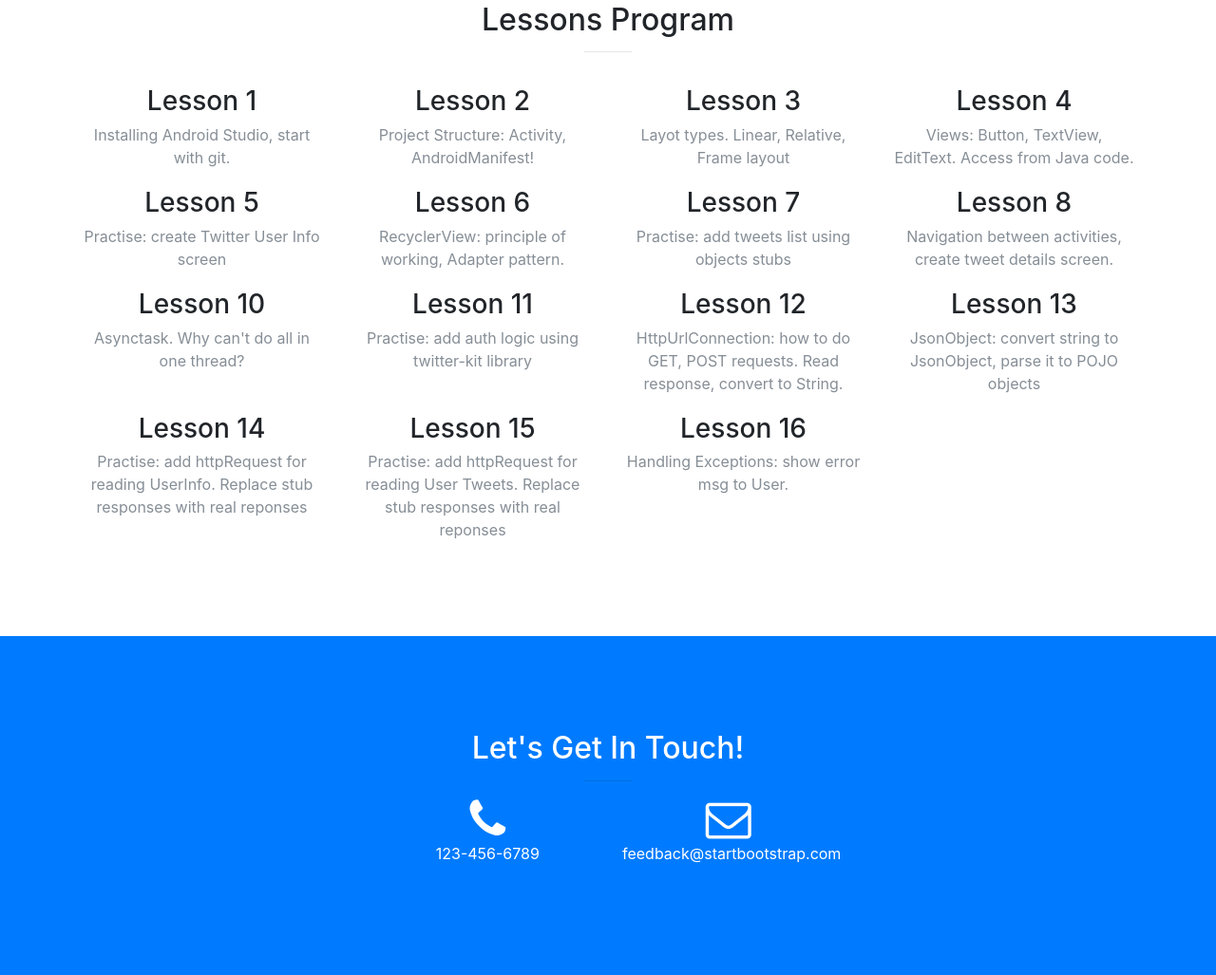
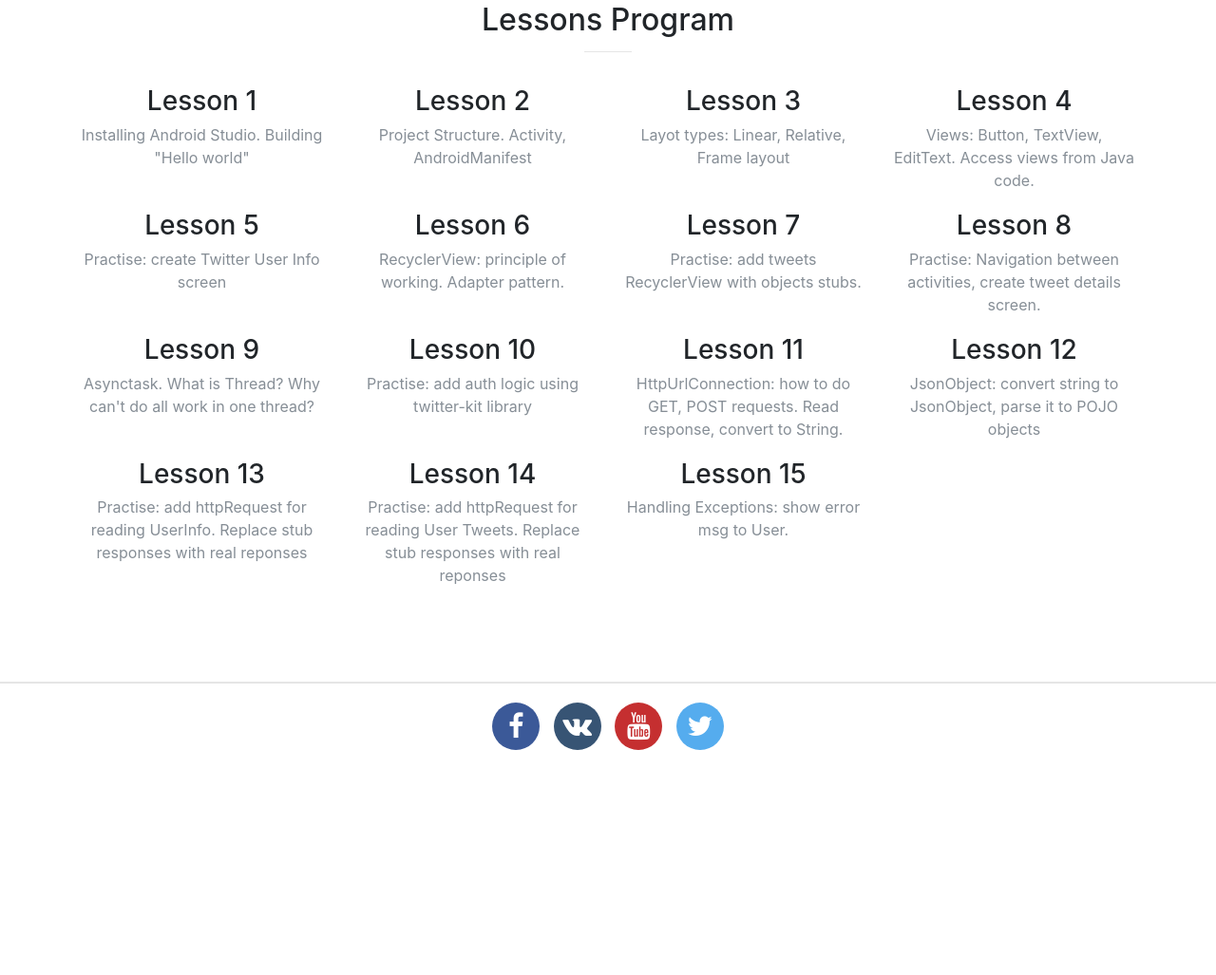
Before and after one commit to youngam/LearningAndroid, a website with bundled scripts: page index.html in a window 1280 px wide. Shown: the part 897-1924 px from the top of the page at 95% size. After the commit the page ends 1707 px from the top, so only its background shows below. Built offline with nearby package versions, Linux system fonts and the light colour scheme.

Commit message:
add social networks footer

```diff
--- a/css/creative.css
+++ b/css/creative.css
@@ -361,3 +361,115 @@ header.masthead {
 .center-vertically {
   vertical-align: middle;
 }
+
+
+.centered {
+  display: flex;
+  justify-content: center;
+  align-items: center;
+}
+
+/*----- Genral Classes start ------*/
+
+
+.list-unstyled {
+  padding-left: 0;
+  list-style: none;
+  margin: 0
+}
+
+.list-inline li {
+  display: inline-block;
+  padding-right: 5px;
+  padding-left: 5px;
+}
+
+/*---- Footer styles-------*/
+.footer {
+  padding: 20px;
+  border-top: 2px solid rgba(0, 0, 0, 0.1);
+}
+
+
+/*Change icons size here*/
+.social-icons .fa {
+  font-size: 1.8em;
+}
+/*Change icons circle size and color here*/
+.social-icons .fa {
+  width: 50px;
+  height: 50px;
+  line-height: 50px;
+  text-align: center;
+  color: #FFF;
+  -webkit-transition: all 0.3s ease-in-out;
+  -moz-transition: all 0.3s ease-in-out;
+  -ms-transition: all 0.3s ease-in-out;
+  -o-transition: all 0.3s ease-in-out;
+  transition: all 0.3s ease-in-out;
+}
+
+.social-icons.icon-circle .fa{
+  border-radius: 50%;
+}
+.social-icons.icon-rounded .fa{
+  border-radius:5px;
+}
+.social-icons.icon-flat .fa{
+  border-radius: 0;
+}
+
+.social-icons .fa:hover, .social-icons .fa:active {
+  color: #FFF;
+  -webkit-box-shadow: 1px 1px 3px #333;
+  -moz-box-shadow: 1px 1px 3px #333;
+  box-shadow: 1px 1px 3px #333;
+}
+.social-icons.icon-zoom .fa:hover, .social-icons.icon-zoom .fa:active {
+  -webkit-transform: scale(1.1);
+  -moz-transform: scale(1.1);
+  -ms-transform: scale(1.1);
+  -o-transform: scale(1.1);
+  transform: scale(1.1);
+}
+.social-icons.icon-rotate .fa:hover, .social-icons.icon-rotate .fa:active {
+  -webkit-transform: scale(1.1) rotate(360deg);
+  -moz-transform: scale(1.1) rotate(360deg);
+  -ms-transform: scale(1.1) rotate(360deg);
+  -o-transform: scale(1.1) rotate(360deg);
+  transform: scale(1.1) rotate(360deg);
+}
+
+.social-icons .fa-adn{background-color:#504e54;}
+.social-icons .fa-apple{background-color:#aeb5c5;}
+.social-icons .fa-android{background-color:#A5C63B;}
+.social-icons .fa-bitbucket,.social-icons .fa-bitbucket-square{background-color:#003366;}
+.social-icons .fa-bitcoin,.social-icons .fa-btc{background-color:#F7931A;}
+.social-icons .fa-css3{background-color:#1572B7;}
+.social-icons .fa-dribbble{background-color:#F46899;}
+.social-icons .fa-dropbox{background-color:#018BD3;}
+.social-icons .fa-facebook,.social-icons .fa-facebook-square{background-color:#3B5998;}
+.social-icons .fa-flickr{background-color:#FF0084;}
+.social-icons .fa-foursquare{background-color:#0086BE;}
+.social-icons .fa-github,.social-icons .fa-github-alt,.social-icons .fa-github-square{background-color:#070709;}
+.social-icons .fa-google-plus,.social-icons .fa-google-plus-square{background-color:#CF3D2E;}
+.social-icons .fa-html5{background-color:#E54D26;}
+.social-icons .fa-instagram{background-color:#A1755C;}
+.social-icons .fa-linkedin,.social-icons .fa-linkedin-square{background-color:#0085AE;}
+.social-icons .fa-linux{background-color:#FBC002;color:#333;}
+.social-icons .fa-maxcdn{background-color:#F6AE1C;}
+.social-icons .fa-pagelines{background-color:#241E20;color:#3984EA;}
+.social-icons .fa-pinterest,.social-icons .fa-pinterest-square{background-color:#CC2127;}
+.social-icons .fa-renren{background-color:#025DAC;}
+.social-icons .fa-skype{background-color:#01AEF2;}
+.social-icons .fa-stack-exchange{background-color:#245590;}
+.social-icons .fa-stack-overflow{background-color:#FF7300;}
+.social-icons .fa-trello{background-color:#265A7F;}
+.social-icons .fa-tumblr,.social-icons .fa-tumblr-square{background-color:#314E6C;}
+.social-icons .fa-twitter,.social-icons .fa-twitter-square{background-color:#55ACEE;}
+.social-icons .fa-vimeo-square{background-color:#229ACC;}
+.social-icons .fa-vk{background-color:#375474;}
+.social-icons .fa-weibo{background-color:#D72B2B;}
+.social-icons .fa-windows{background-color:#12B6F3;}
+.social-icons .fa-xing,.social-icons .fa-xing-square{background-color:#00555C;}
+.social-icons .fa-youtube,.social-icons .fa-youtube-play,.social-icons .fa-youtube-square{background-color:#C52F30;}
--- a/index.html
+++ b/index.html
@@ -135,28 +135,28 @@
           <div class="col-lg-3 col-md-6 text-center">
             <div class="service-box">
               <h3>Lesson 1</h3>
-              <p class="text-muted">Installing Android Studio, start with git.</p>
+              <p class="text-muted">Installing Android Studio. Building "Hello world"</p>
             </div>
           </div>
 
           <div class="col-lg-3 col-md-6 text-center">
             <div class="service-box">
               <h3>Lesson 2</h3>
-              <p class="text-muted">Project Structure: Activity, AndroidManifest!</p>
+              <p class="text-muted">Project Structure. Activity, AndroidManifest</p>
             </div>
           </div>
 
           <div class="col-lg-3 col-md-6 text-center">
             <div class="service-box">
               <h3>Lesson 3</h3>
-              <p class="text-muted">Layot types. Linear, Relative, Frame layout</p>
+              <p class="text-muted">Layot types: Linear, Relative, Frame layout</p>
             </div>
           </div>
 
           <div class="col-lg-3 col-md-6 text-center">
             <div class="service-box">
               <h3>Lesson 4</h3>
-              <p class="text-muted">Views: Button, TextView, EditText. Access from Java code.</p>
+              <p class="text-muted">Views: Button, TextView, EditText. Access views from Java code.</p>
             </div>
           </div>
 
@@ -174,21 +174,21 @@
           <div class="col-lg-3 col-md-6 text-center">
             <div class="service-box">
               <h3>Lesson 6</h3>
-              <p class="text-muted">RecyclerView: principle of working, Adapter pattern.</p>
+              <p class="text-muted">RecyclerView: principle of working. Adapter pattern.</p>
             </div>
           </div>
 
           <div class="col-lg-3 col-md-6 text-center">
             <div class="service-box">
               <h3>Lesson 7</h3>
-              <p class="text-muted">Practise: add tweets list using objects stubs</p>
+              <p class="text-muted">Practise: add tweets RecyclerView with objects stubs.</p>
             </div>
           </div>
 
           <div class="col-lg-3 col-md-6 text-center">
             <div class="service-box">
               <h3>Lesson 8</h3>
-              <p class="text-muted">Navigation between activities, create tweet details screen.</p>
+              <p class="text-muted">Practise: Navigation between activities, create tweet details screen.</p>
             </div>
           </div>
         </div>
@@ -197,28 +197,28 @@
 
           <div class="col-lg-3 col-md-6 text-center">
             <div class="service-box">
+              <h3>Lesson 9</h3>
+              <p class="text-muted">Asynctask. What is Thread? Why can't do all work in one thread?</p>
+            </div>
+          </div>
+
+          <div class="col-lg-3 col-md-6 text-center">
+            <div class="service-box">
               <h3>Lesson 10</h3>
-              <p class="text-muted">Asynctask. Why can't do all in one thread?</p>
+              <p class="text-muted">Practise: add auth logic using twitter-kit library</p>
             </div>
           </div>
 
           <div class="col-lg-3 col-md-6 text-center">
             <div class="service-box">
               <h3>Lesson 11</h3>
-              <p class="text-muted">Practise: add auth logic using twitter-kit library</p>
+              <p class="text-muted">HttpUrlConnection: how to do GET, POST requests. Read response, convert to String.</p>
             </div>
           </div>
 
           <div class="col-lg-3 col-md-6 text-center">
             <div class="service-box">
               <h3>Lesson 12</h3>
-              <p class="text-muted">HttpUrlConnection: how to do GET, POST requests. Read response, convert to String.</p>
-            </div>
-          </div>
-
-          <div class="col-lg-3 col-md-6 text-center">
-            <div class="service-box">
-              <h3>Lesson 13</h3>
               <p class="text-muted">JsonObject: convert string to JsonObject, parse it to POJO objects</p>
             </div>
           </div>
@@ -229,21 +229,21 @@
 
           <div class="col-lg-3 col-md-6 text-center">
             <div class="service-box">
-              <h3>Lesson 14</h3>
+              <h3>Lesson 13</h3>
               <p class="text-muted">Practise: add httpRequest for reading UserInfo. Replace stub responses with real reponses</p>
             </div>
           </div>
 
           <div class="col-lg-3 col-md-6 text-center">
             <div class="service-box">
-              <h3>Lesson 15</h3>
+              <h3>Lesson 14</h3>
               <p class="text-muted">Practise: add httpRequest for reading User Tweets. Replace stub responses with real reponses</p>
             </div>
           </div>
 
           <div class="col-lg-3 col-md-6 text-center">
             <div class="service-box">
-              <h3>Lesson 16</h3>
+              <h3>Lesson 15</h3>
               <p class="text-muted">Handling Exceptions: show error msg to User.</p>
             </div>
           </div>
@@ -252,30 +252,16 @@
       </div>
     </section>
 
-
-    <section class="bg-primary" id="contact">
-      <div class="container">
-        <div class="row">
-          <div class="col-lg-8 mx-auto text-center">
-            <h2 class="section-heading text-white">Let's Get In Touch!</h2>
-            <hr class="text-white">
-        	<div class="row">
-        	  <div class="col-lg-4 ml-auto text-center">
-        	    <i class="fa fa-phone fa-3x text-white sr-contact"></i>
-        	    <p class="text-white">123-456-6789</p>
-        	  </div>
-        	  <div class="col-lg-4 mr-auto text-center ">
-        	    <i class="fa fa-envelope-o fa-3x text-white sr-contact"></i>
-        	    <p>
-        	      <a class="text-white"href="mailto:your-email@your-domain.com">	feedback@startbootstrap.com</a>
-        	    </p>
-        	  </div>
-        	</div>
-          </div>
-        </div>
-      </div>
-    </section>
-
+        <footer class="footer" id="contact">
+            <div class="centered">
+              <ul class="social-icons icon-circle  icon-rotate list-unstyled list-inline">
+                <li> <a href="#"><i class="fa fa-facebook"></i></a></li>
+                <li> <a href="#"><i class="fa fa-vk"></i></a></li>
+                <li> <a href="#"><i class="fa fa-youtube"></i></a></li>
+                <li> <a href="#"><i class="fa fa-twitter"></i></a></li>
+              </ul>
+            </div>
+        </footer>
 
     <!-- Bootstrap core JavaScript -->
     <script src="vendor/jquery/jquery.min.js"></script>
```
